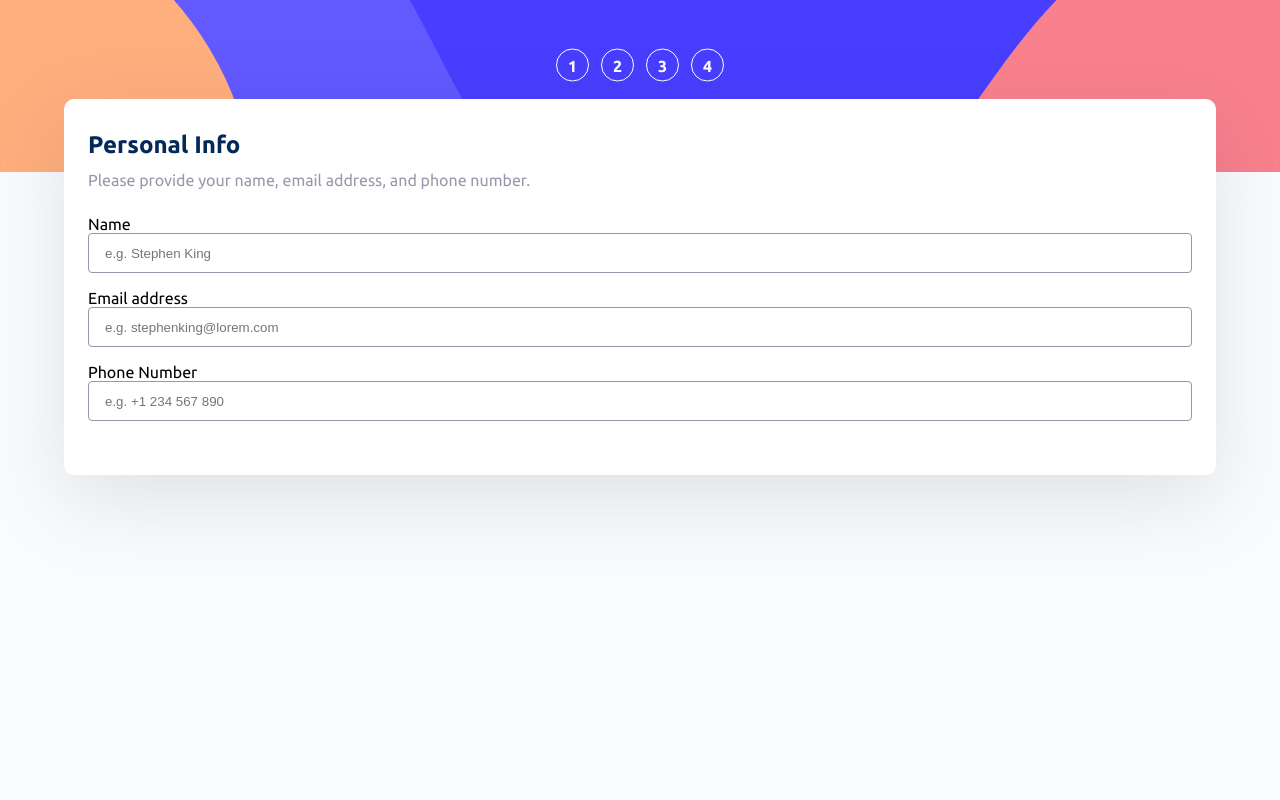
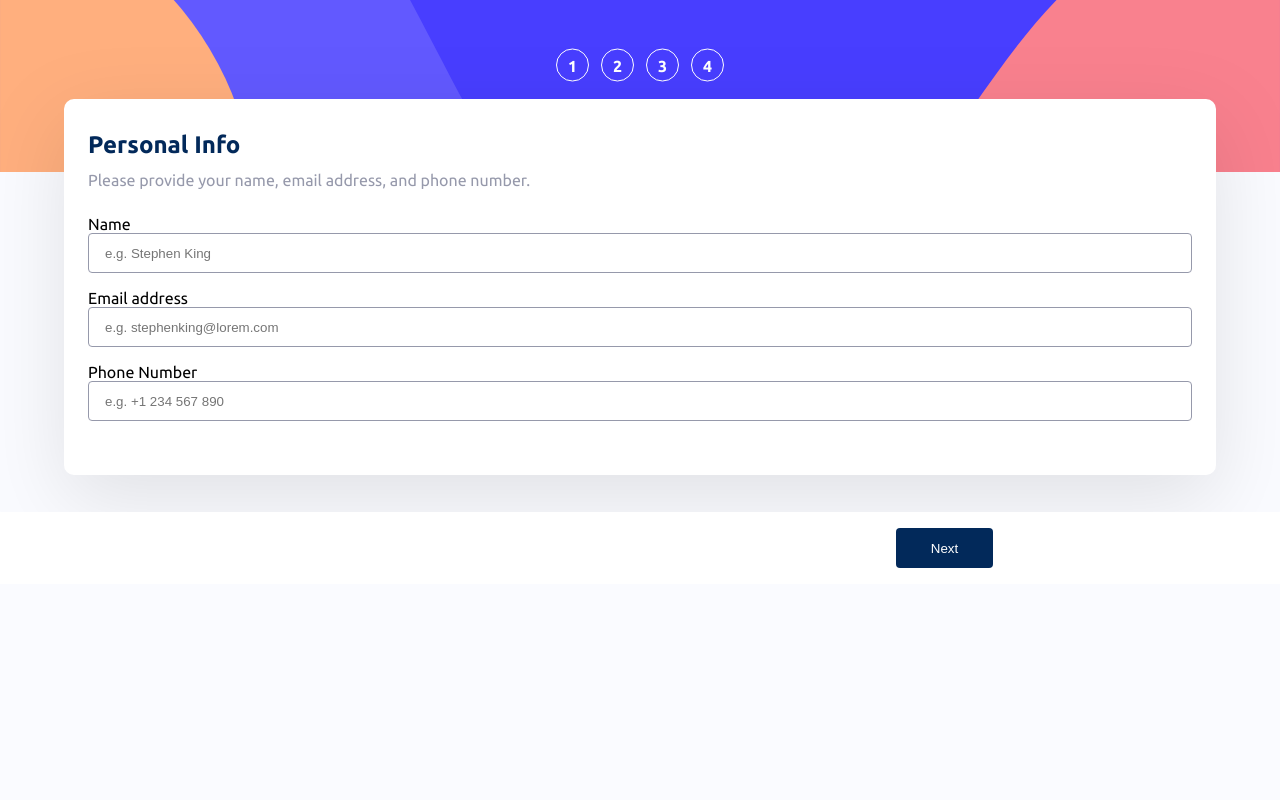
Before and after one commit to nyrellcl/multi-form-challenge, a React (Create React App) app: page / in a window 1280 px wide. Shown: the top 800 px of the page. Built offline with nearby package versions, Linux system fonts and the light colour scheme.

Commit message:
changed screen vh

```diff
--- a/src/index-sass/index.css
+++ b/src/index-sass/index.css
@@ -13,7 +13,8 @@ body {
 }
 
 .App {
-  height: 100vh;
+  height: 80vh;
+  position: relative;
 }
 
 .submit-container {
@@ -21,6 +22,8 @@ body {
   background: hsl(0deg, 0%, 100%);
   height: 4.5rem;
   padding: 1rem 1rem 1rem 70%;
+  position: absolute;
+  top: 80%;
 }
 .submit-container__btn {
   width: 6.0625rem;
--- a/src/index-sass/index.scss
+++ b/src/index-sass/index.scss
@@ -17,7 +17,8 @@ body{
 }
 
 .App{
-    height: 100vh;
+    height: 80vh;
+    position: relative;
 }
 
 .submit-container{
@@ -25,6 +26,8 @@ body{
     background: $white;
     height: rem(72);
     padding: rem(16) rem(16) rem(16) 70%;
+    position: absolute;
+    top: 80%;
     &__btn{
         width: rem(97);
         height: rem(40);
```
Also changed, not shown: 1 other file (tests, documents, lock files or other folders).
